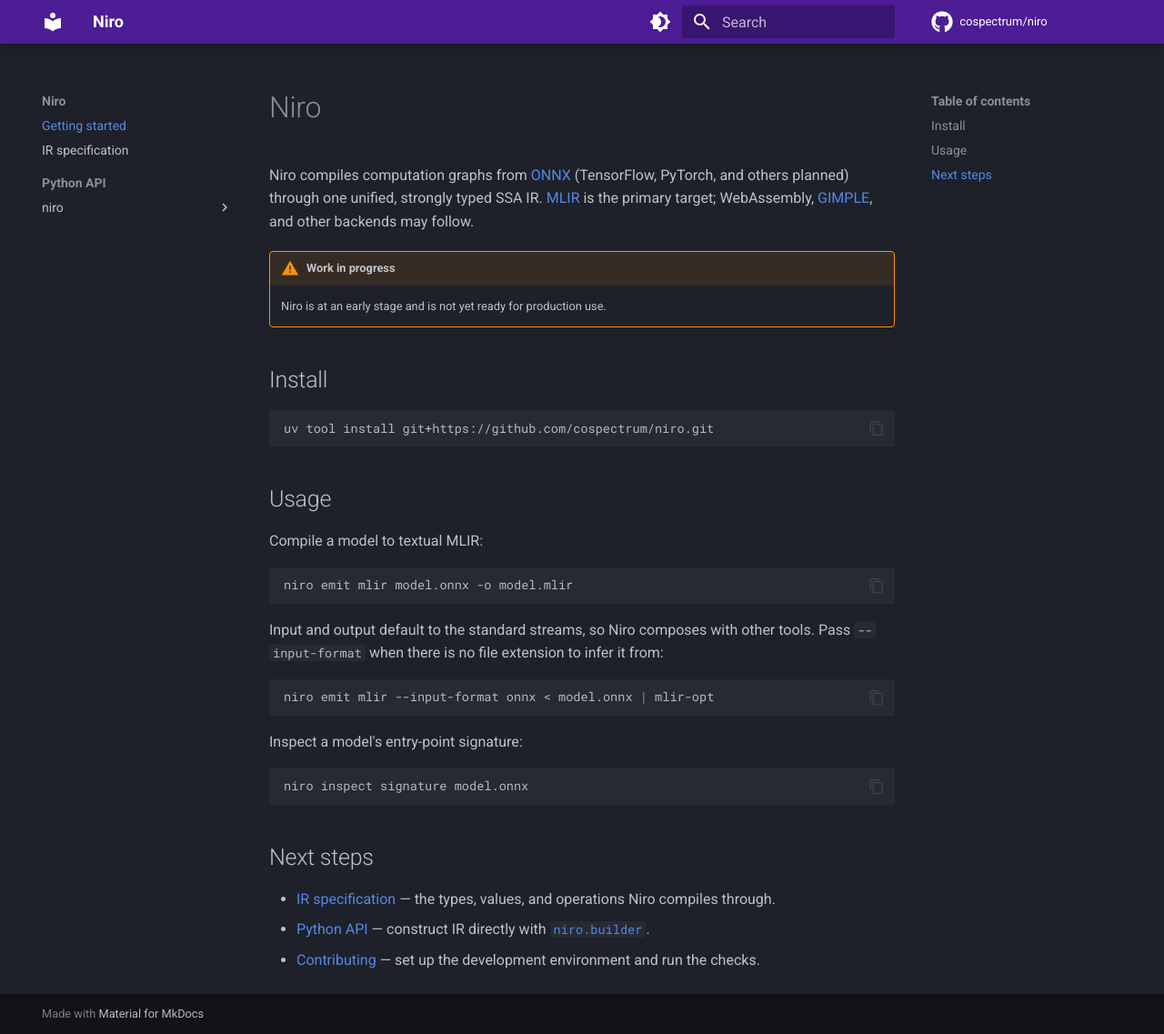
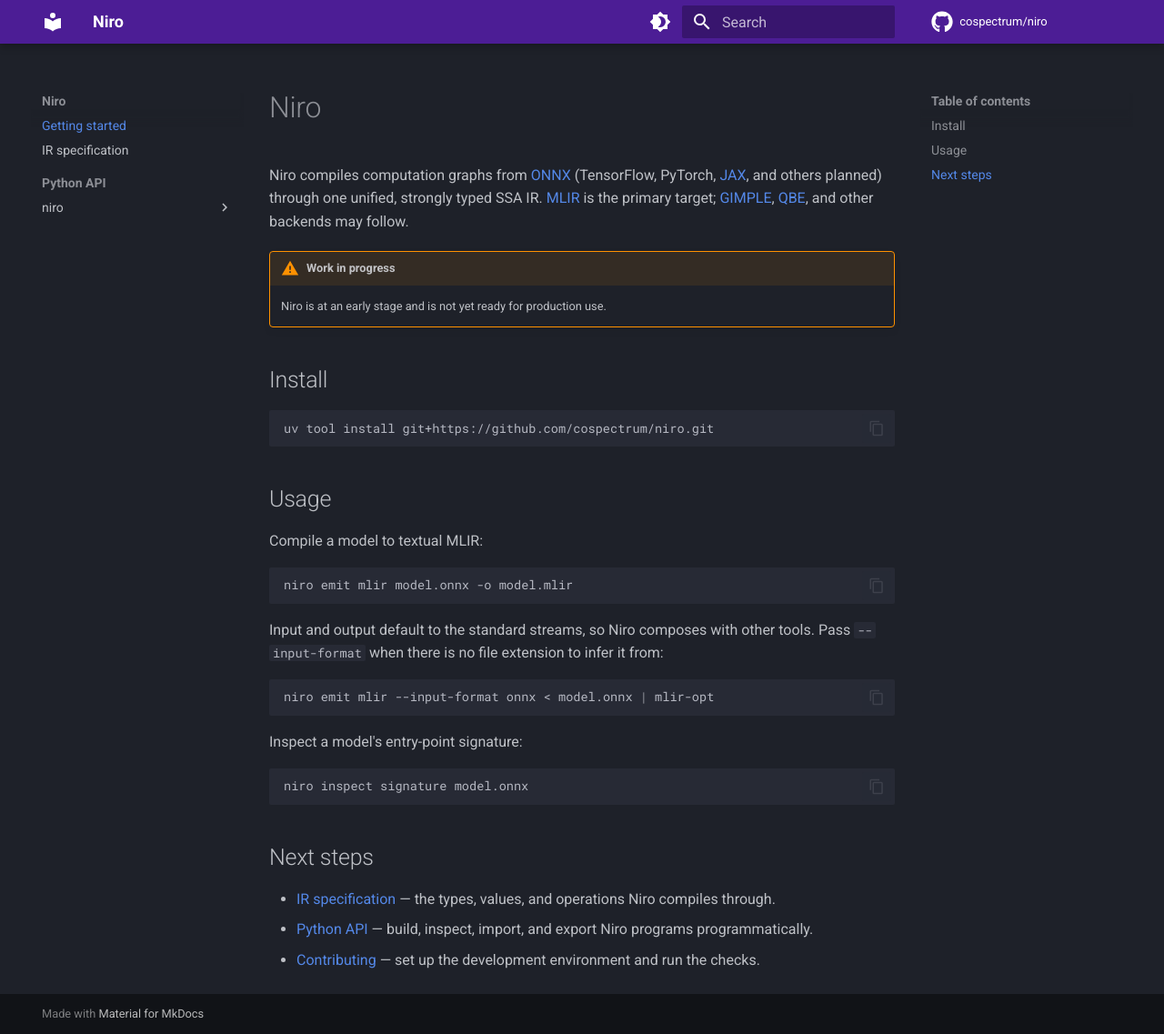
Before and after one commit to cospectrum/niro, an MkDocs documentation site: the page built from docs/index.md, in a window 1280 px wide and 1137 px high. Shown: the whole window at 91% size. Built offline with MkDocs 1.6.1 and Material for MkDocs 9.7.7, drawn with Linux system fonts in a browser that asks for light colours; comment, search, counter and statistics services are not loaded.

Commit message:
edit documentation

```diff
--- a/docs/index.md
+++ b/docs/index.md
@@ -1,8 +1,8 @@
 # Niro
 
-Niro compiles computation graphs from [ONNX] (TensorFlow, PyTorch, and others
-planned) through one unified, strongly typed SSA IR. [MLIR] is the primary
-target; WebAssembly, [GIMPLE], and other backends may follow.
+Niro compiles computation graphs from [ONNX] (TensorFlow, PyTorch, [JAX][Jaxpr],
+and others planned) through one unified, strongly typed SSA IR. [MLIR] is the
+primary target; [GIMPLE], [QBE], and other backends may follow.
 
 !!! warning "Work in progress"
 
@@ -38,10 +38,12 @@
 ## Next steps
 
 - [IR specification](ir.md) — the types, values, and operations Niro compiles through.
-- [Python API](niro/index.md) — construct IR directly with [`niro.builder`](niro/builder.md).
+- [Python API](niro/index.md) — build, inspect, import, and export Niro programs programmatically.
 - [Contributing](https://github.com/cospectrum/niro/blob/main/CONTRIBUTING.md) — set up the
   development environment and run the checks.
 
 [GIMPLE]: https://gcc.gnu.org/onlinedocs/gccint/GIMPLE.html
+[Jaxpr]: https://docs.jax.dev/en/latest/jaxpr.html
 [MLIR]: https://mlir.llvm.org/
 [ONNX]: https://onnx.ai/onnx/
+[QBE]: https://c9x.me/compile/doc/il.html
--- a/pyproject.toml
+++ b/pyproject.toml
@@ -20,6 +20,9 @@
 requires = ["uv_build>=0.12.2,<0.13.0"]
 build-backend = "uv_build"
 
+[tool.uv.build-backend]
+data = { scripts = "scripts/bin" }
+
 [dependency-groups]
 dev = [
     "coverage>=7.15.4",
```
Also changed, not shown: README.md (+5 -4 lines), docs/niro/ir/index.md (+3 -0 lines), 4 other files.
